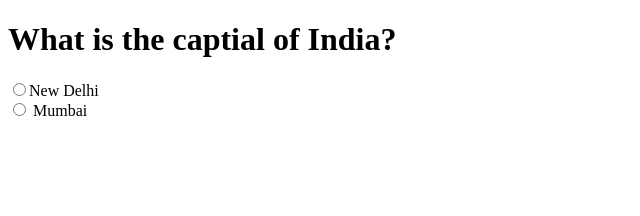
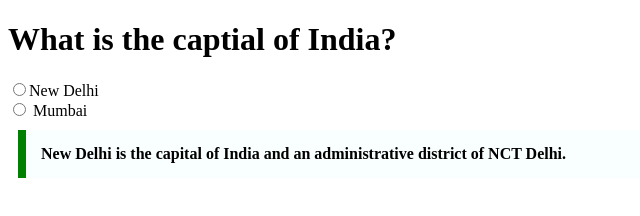
Before and after one commit to acciojob/trivia-kunj-21, a website: page main.html in a window 1280 px wide. Shown: the whole page, without its empty margins (0-640 px from the left). Drawn offline with Linux system fonts and the light colour scheme.

Commit message:
created a submission

```diff
--- a/main.html
+++ b/main.html
@@ -16,6 +16,12 @@
 	<br>
 	<input type="radio" id="option2" name="answere" value="Mumbai"/>
 	<label for="option2" >Mumbai</label>
+	<blockquote cite="https://course.acciojob.com/journey" style=" Max-width: 600px;
+ Margin: 10px;
+ Padding:  15px;
+ Border-left: 8px solid green ;
+ Background-color: #f8fffe;
+ Font-weight: Bold">New Delhi is the capital of India and an administrative district of NCT Delhi.</blockquote>
     <script type="text/javascript" src="./script.js">
 </script>
 
```
